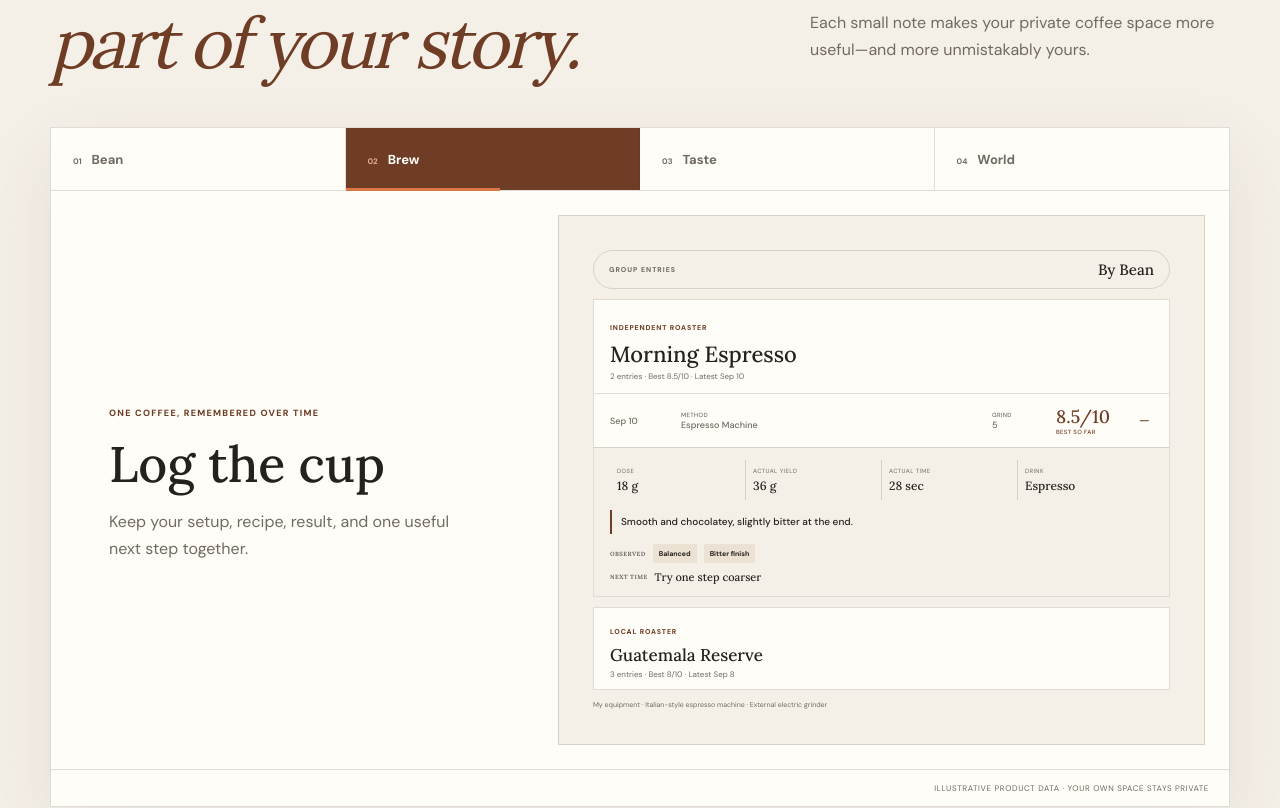
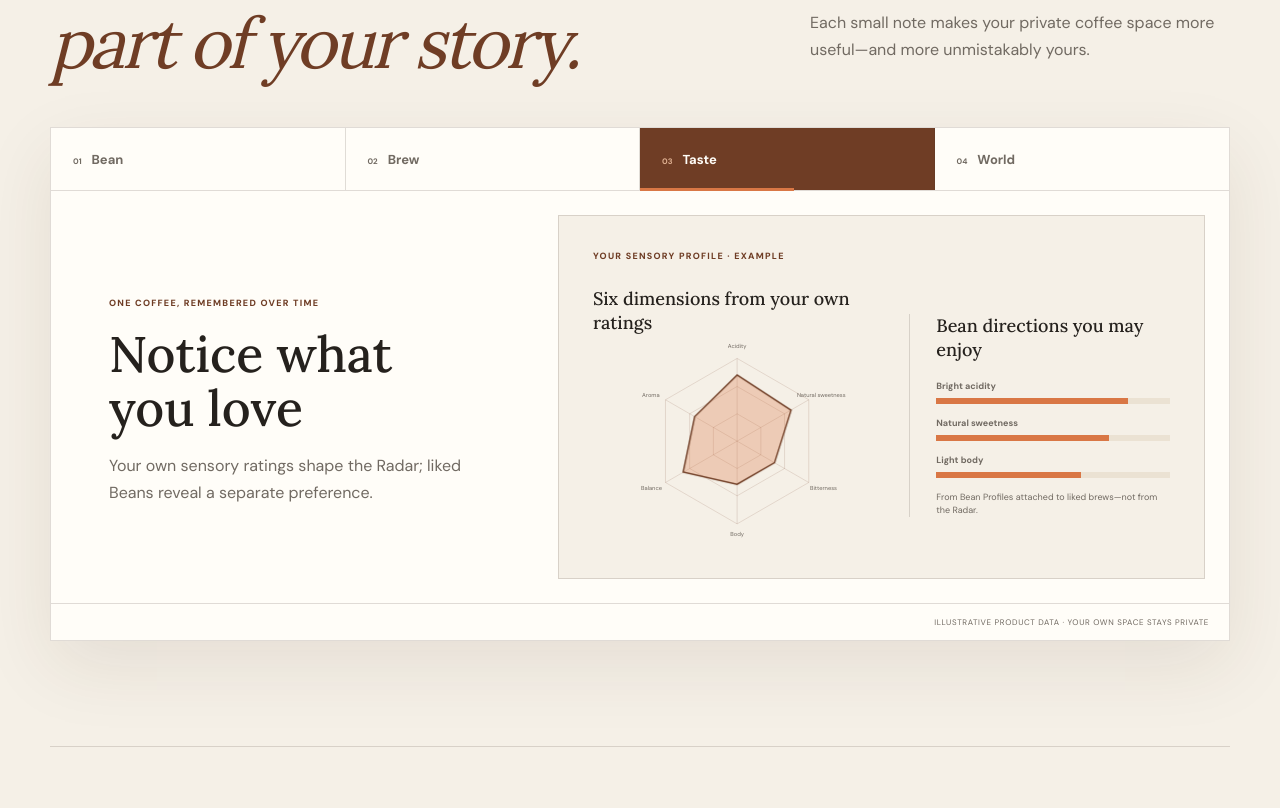
Before and after one commit to cindyguan28/coffee-ai-assistant, a Next.js app in the folder frontend/: page / in a window 1280 px wide. Shown: the part 944-1752 px from the top of the page. Built offline with nearby package versions, Linux system fonts and the light colour scheme.

Commit message:
fix(marketing): lead product story with grouped journal

```diff
--- a/frontend/app/components/landing-story.tsx
+++ b/frontend/app/components/landing-story.tsx
@@ -5,7 +5,7 @@ import { useEffect, useState } from "react";
 const steps = ["Bean", "Brew", "Taste", "World"] as const;
 
 export function LandingStory() {
-  const [active, setActive] = useState(0);
+  const [active, setActive] = useState(1);
   const [paused, setPaused] = useState(false);
   const [brewExpanded, setBrewExpanded] = useState(false);
 
```
